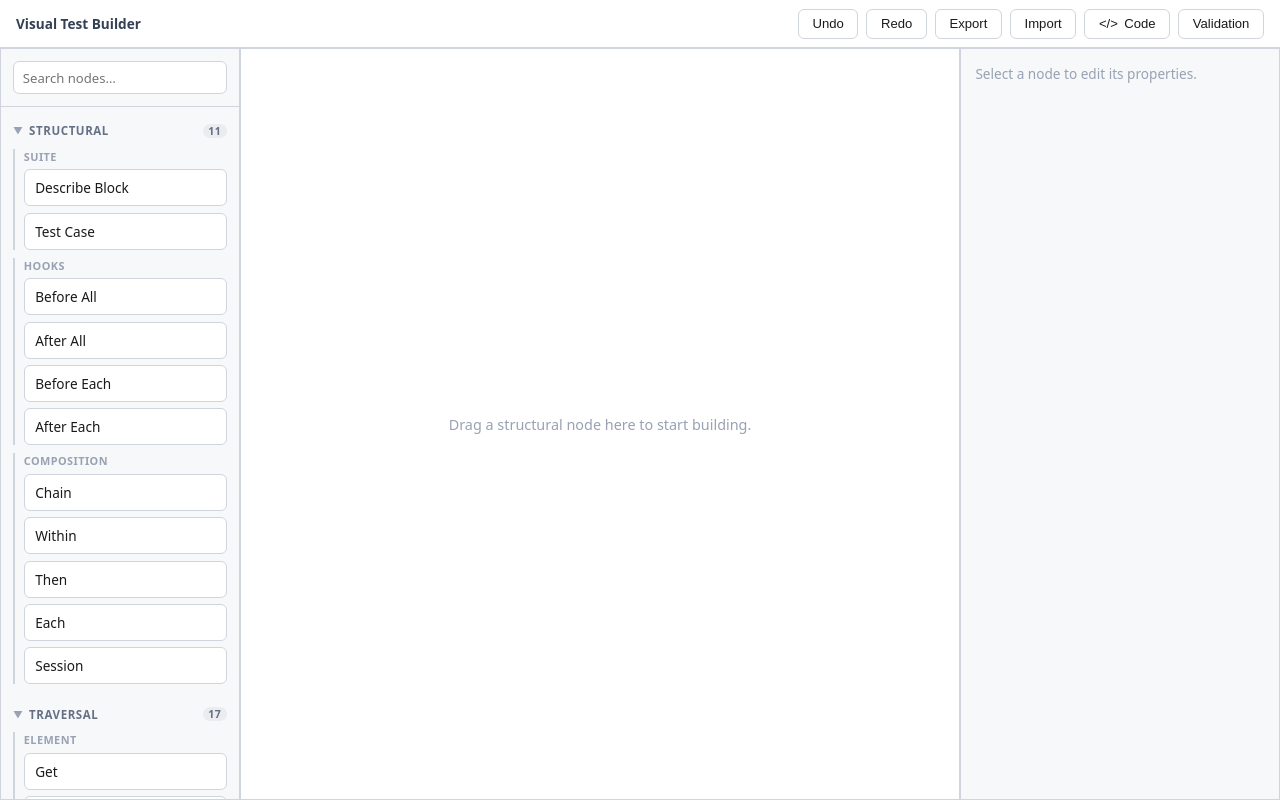
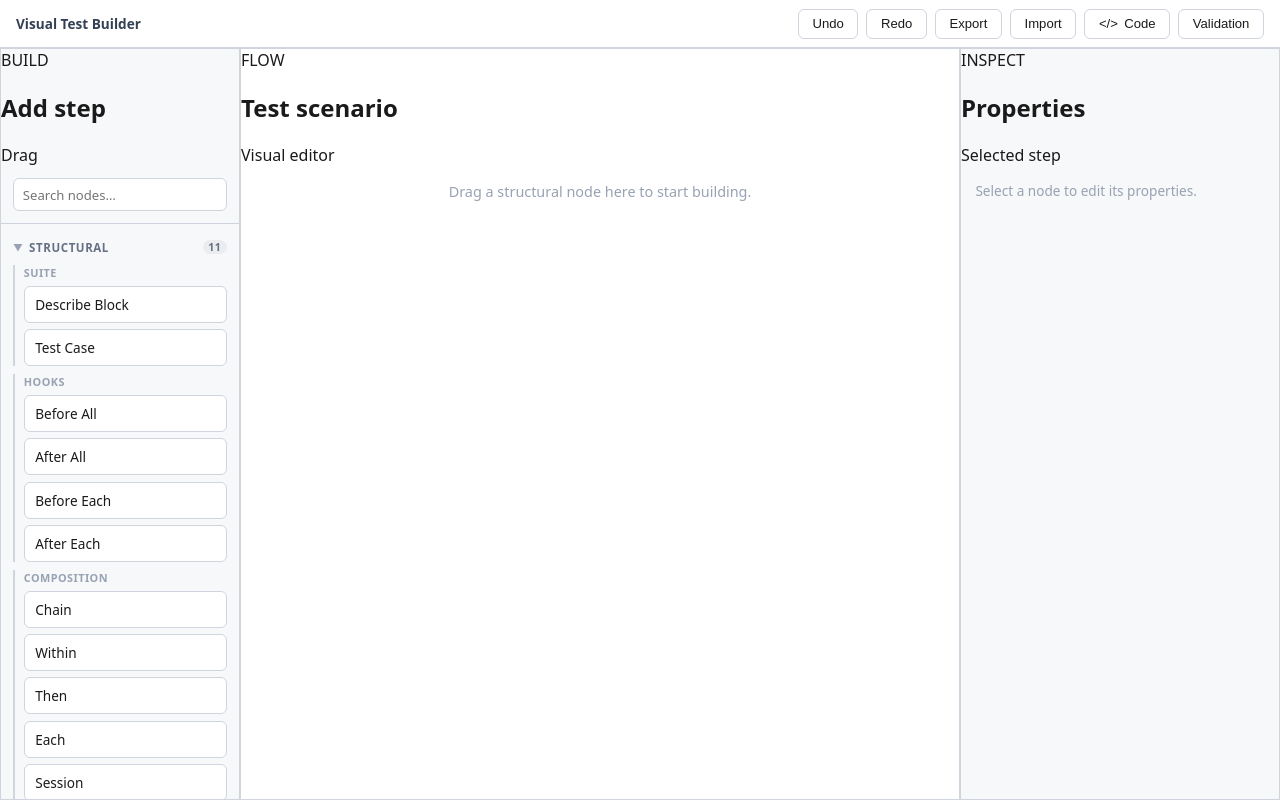
Before and after one commit to pankaj-kumar-dev/visual_test_builder, a React (Vite) app: page / in a window 1280 px wide. Both pictures are taken after a click on the button "Open Builder". Built offline with nearby package versions, Linux system fonts and the light colour scheme.

Commit message:
feat: polish builder workspace shell

```diff
--- a/src/app/App.tsx
+++ b/src/app/App.tsx
@@ -20,9 +20,45 @@ export function App() {
     <div className="app">
       <Header />
       <div className={`app__workspace${isSidePanelOpen ? ' app__workspace--drawer-open' : ''}`}>
-        <aside className="app__panel app__left" aria-label="Node palette"><Palette /></aside>
-        <main className="app__panel app__canvas" aria-label="Flow canvas"><Canvas /></main>
-        <aside className="app__panel app__right" aria-label="Property editor"><PropertyEditor /></aside>
+        <aside className="app__panel app__left" aria-label="Node palette">
+          <div className="workspace-panel__header">
+            <div>
+              <span className="workspace-panel__eyebrow">BUILD</span>
+              <h2 className="workspace-panel__title">Add step</h2>
+            </div>
+            <span className="workspace-panel__hint">Drag</span>
+          </div>
+          <div className="workspace-panel__body">
+            <Palette />
+          </div>
+        </aside>
+
+        <main className="app__panel app__canvas" aria-label="Flow canvas">
+          <div className="workspace-panel__header workspace-panel__header--canvas">
+            <div>
+              <span className="workspace-panel__eyebrow">FLOW</span>
+              <h2 className="workspace-panel__title">Test scenario</h2>
+            </div>
+            <span className="workspace-panel__hint">Visual editor</span>
+          </div>
+          <div className="workspace-panel__body workspace-panel__body--canvas">
+            <Canvas />
+          </div>
+        </main>
+
+        <aside className="app__panel app__right" aria-label="Property editor">
+          <div className="workspace-panel__header">
+            <div>
+              <span className="workspace-panel__eyebrow">INSPECT</span>
+              <h2 className="workspace-panel__title">Properties</h2>
+            </div>
+            <span className="workspace-panel__hint">Selected step</span>
+          </div>
+          <div className="workspace-panel__body">
+            <PropertyEditor />
+          </div>
+        </aside>
+
         {isCodeDrawerOpen && <CodeDrawer />}
         {isValidationPanelOpen && <ValidationPanel />}
       </div>
```
